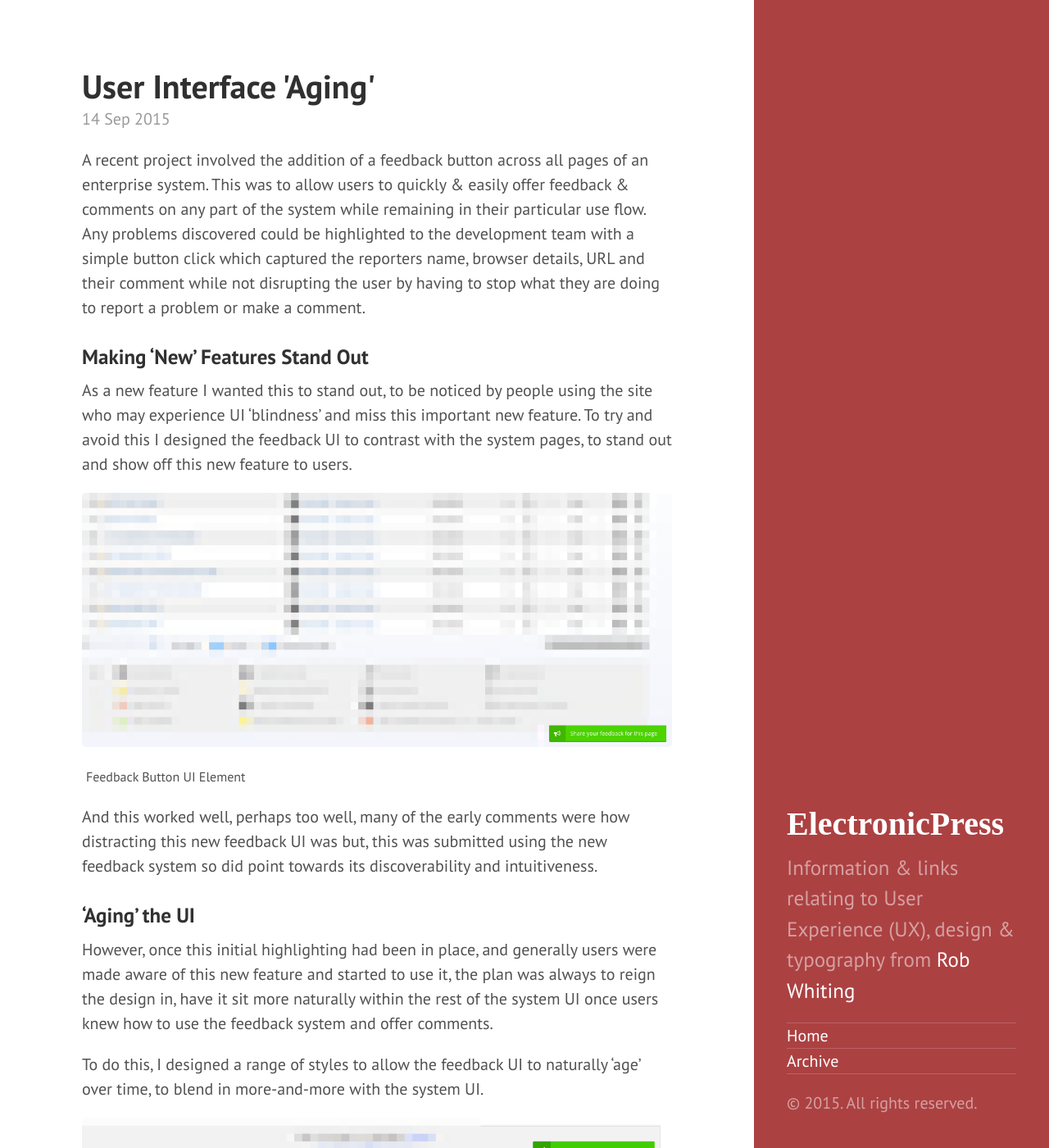
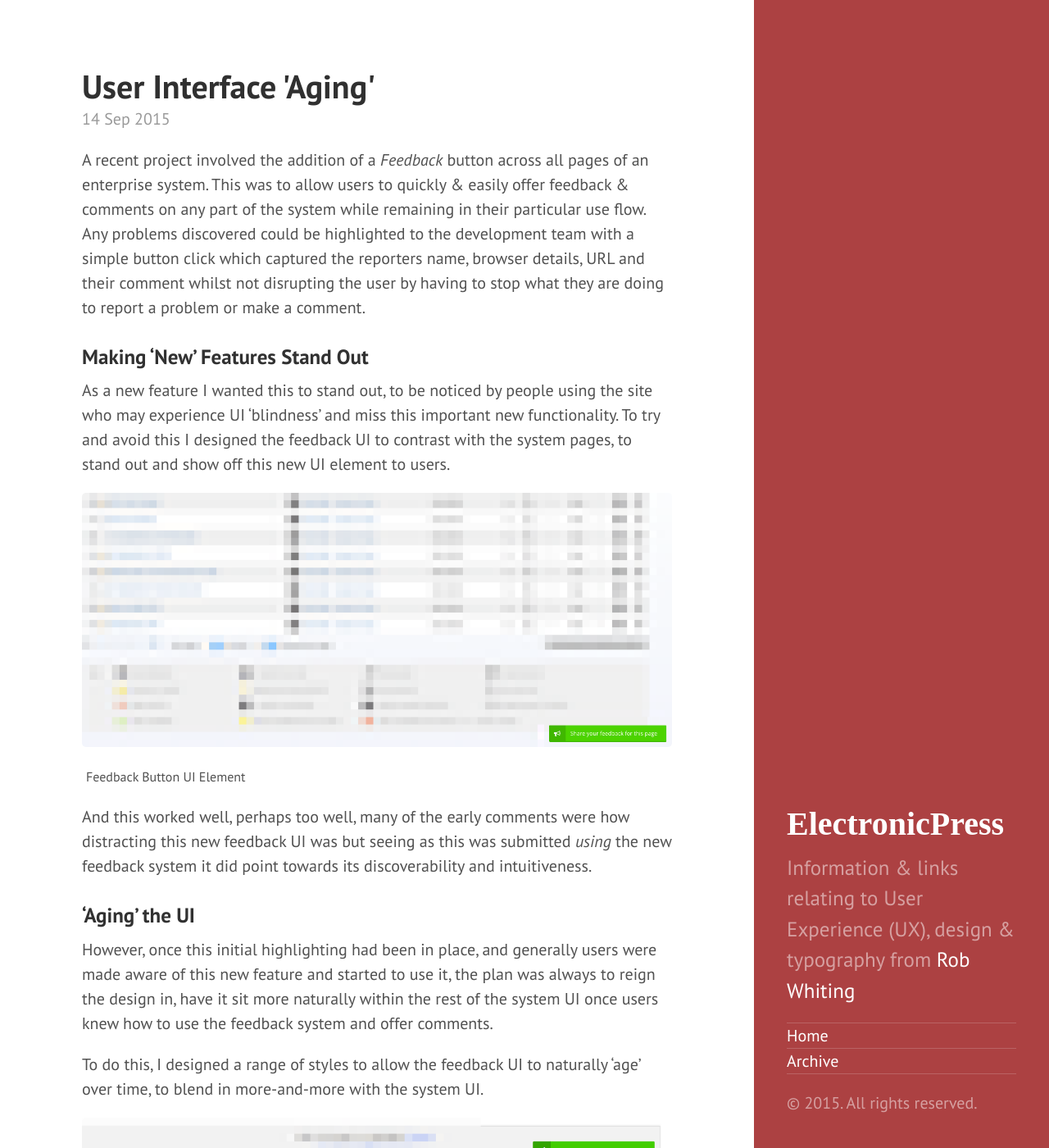
Before and after one commit to whitingx/whitingx.github.io, a Jekyll site: the page built from _posts/2015-09-14-ui-aging.md, in a window 1280 px wide and 1400 px high. Shown: the whole window at 82% size. Built offline with Jekyll 4.4.1, drawn with Linux system fonts in a browser that asks for light colours; some web fonts are replaced; comment, search, counter and statistics services are not loaded.

Commit message:
Update 2015-09-14-ui-aging.md
grammar fixes

```diff
--- a/_posts/2015-09-14-ui-aging.md
+++ b/_posts/2015-09-14-ui-aging.md
@@ -4,16 +4,16 @@ title: User Interface 'Aging'
 layout: post
 tags: [UI, UX, feedback, enterprise]
 ---
-A recent project involved the addition of a feedback button across all pages of an enterprise system. This was to allow users to quickly & easily offer feedback & comments on any part of the system while remaining in their particular use flow. Any problems discovered could be highlighted to the development team with a simple button click which captured the reporters name, browser details, URL and their comment while not disrupting the user by having to stop what they are doing to report a problem or make a comment.
+A recent project involved the addition of a _Feedback_ button across all pages of an enterprise system. This was to allow users to quickly & easily offer feedback & comments on any part of the system while remaining in their particular use flow. Any problems discovered could be highlighted to the development team with a simple button click which captured the reporters name, browser details, URL and their comment whilst not disrupting the user by having to stop what they are doing to report a problem or make a comment.
 
 ### Making 'New' Features Stand Out
 
-As a new feature I wanted this to stand out, to be noticed by people using the site who may experience UI 'blindness' and miss this important new feature. To try and avoid this I designed the feedback UI to contrast with the system pages, to stand out and show off this new feature to users.
+As a new feature I wanted this to stand out, to be noticed by people using the site who may experience UI 'blindness' and miss this important new functionality. To try and avoid this I designed the feedback UI to contrast with the system pages, to stand out and show off this new UI element to users.
 
 ![Feedback Button UI Element](https://raw.githubusercontent.com/whitingx/whitingx.github.io/master/_posts/images/sos-feedback-button.png "Feedback Button UI Element"){: .blog-image }
 <span class="blog-image-caption">Feedback Button UI Element</span>
 
-And this worked well, perhaps too well, many of the early comments were how distracting this new feedback UI was but, this was submitted using the new feedback system so did point towards its discoverability and intuitiveness.
+And this worked well, perhaps too well, many of the early comments were how distracting this new feedback UI was but seeing as this was submitted _using_ the new feedback system it did point towards its discoverability and intuitiveness.
 
 ### 'Aging' the UI
 
```
